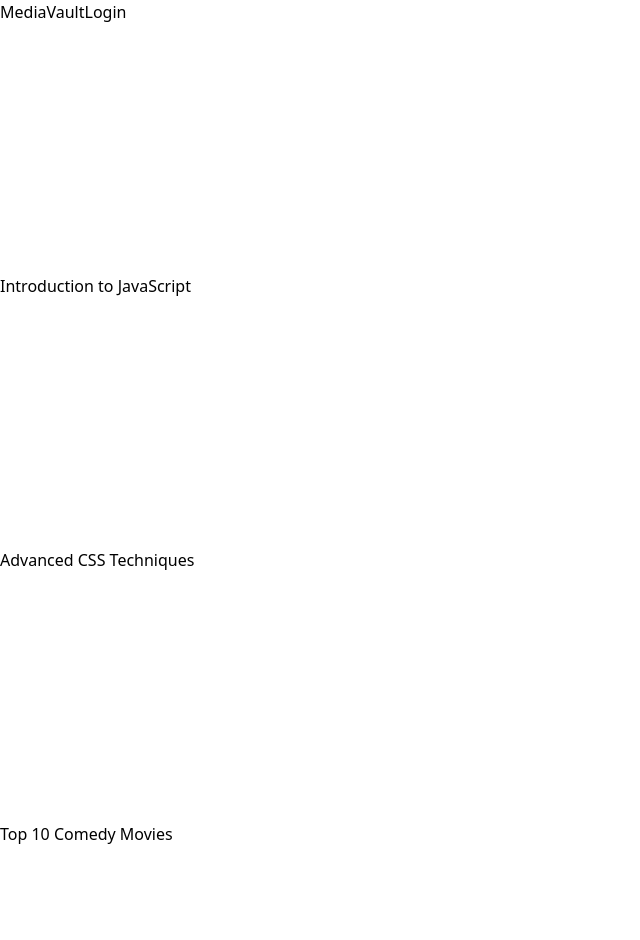
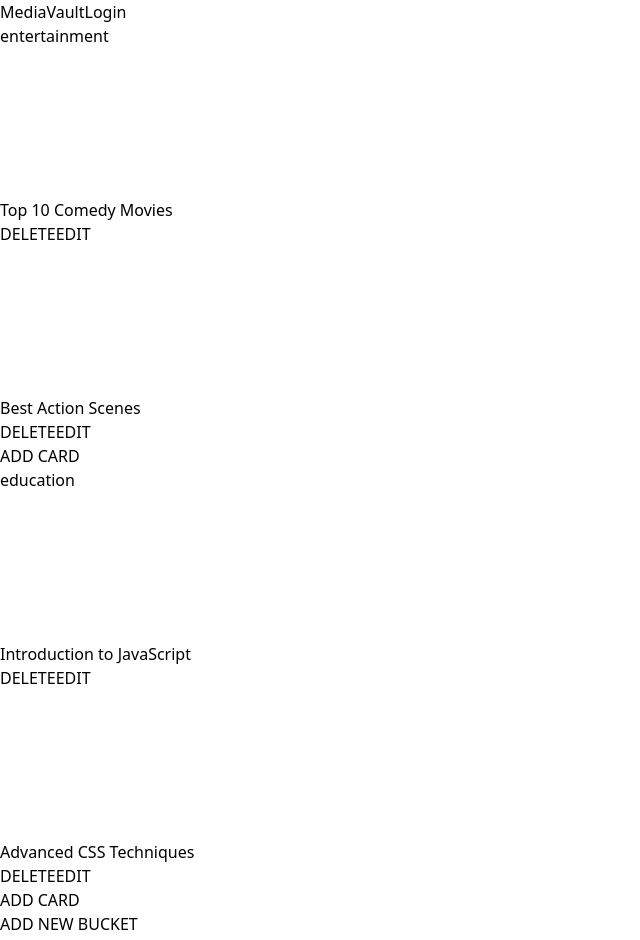
Before and after one commit to sharma-dikshant/MediaVault, a React (Vite) app: page /vault in a window 1280 px wide. Shown: the top 940 px of the page, without its empty margins (0-640 px from the left). Built offline with nearby package versions, Linux system fonts and the light colour scheme.

Commit message:
implemented create card, delete card, create bucket and created modal window

```diff
--- /dev/null
+++ b/src/features/bucket/Bucket.jsx
@@ -0,0 +1,50 @@
+import { useState } from "react";
+import { useDispatch } from "react-redux";
+import { updateBucketName } from "./bucketSlice";
+import Card from "../card/Card";
+import Modal from "../../ui/Modal";
+import CreateCardForm from "../card/CreateCardForm";
+
+function Bucket({ bucket, vault }) {
+  const dispatch = useDispatch();
+
+  const [bucketName, setBucketName] = useState("");
+  function handleUpdateBucketName(oldBucketName) {
+    if (!bucketName) return;
+    // dispatch action to update bucket name
+    dispatch(
+      updateBucketName({
+        oldBucketName,
+        newBucketName: bucketName,
+      })
+    );
+    // reset bucket name
+    setBucketName("");
+  }
+  //   return <div>bucket</div>
+  return (
+    <div>
+      <h1 className="text-2xl uppercase">
+        <input
+          type="text"
+          defaultValue={bucket}
+          onChange={(e) => setBucketName(e.target.value)}
+          onBlur={() => handleUpdateBucketName(bucket)}
+        />
+      </h1>
+      {vault[bucket]?.map((card, i) => (
+        <Card card={card} key={i} bucketName={bucket} index={i} />
+      ))}
+      <Modal>
+        <Modal.Open>
+          <button className="bg-blue-500 text-blue-50 p-2">ADD CARD</button>
+        </Modal.Open>
+        <Modal.Window>
+          <CreateCardForm bucketName={bucket} />
+        </Modal.Window>
+      </Modal>
+    </div>
+  );
+}
+
+export default Bucket;
--- /dev/null
+++ b/src/features/bucket/CreateBucketForm.jsx
@@ -0,0 +1,32 @@
+import { useState } from "react";
+import { useDispatch } from "react-redux";
+import { createBucket } from "./bucketSlice";
+
+function CreateBucketForm() {
+  const dispatch = useDispatch();
+  const [bucketName, setBucketName] = useState("");
+  function handleCreateBucket(e) {
+    e.preventDefault();
+    if (!bucketName) return;
+    // dispatch action to create bucket
+    dispatch(createBucket({ bucketName }));
+    // reset bucket name
+    setBucketName("");
+  }
+
+  return (
+    <div>
+      <form onSubmit={handleCreateBucket}>
+        <label htmlFor="bucketName">Bucket Name</label>
+        <input
+          type="text"
+          name="bucketName"
+          onChange={(e) => setBucketName(e.target.value)}
+        />
+        <button>ADD BUCKET</button>
+      </form>
+    </div>
+  );
+}
+
+export default CreateBucketForm;
--- a/src/features/bucket/bucketSlice.js
+++ b/src/features/bucket/bucketSlice.js
@@ -4,21 +4,21 @@ const initialState = {
   entertainment: [
     {
       name: "Top 10 Comedy Movies",
-      videoLink: "./newton_-_63040 (720p).mp4",
+      videoLink: "https://www.youtube.com/watch?v=gJmz31JywM0",
     },
     {
       name: "Best Action Scenes",
-      videoLink: "./newton_-_63040 (720p).mp4",
+      videoLink: "https://www.youtube.com/watch?v=gJmz31JywM0",
     },
   ],
   education: [
     {
       name: "Introduction to JavaScript",
-      videoLink: "./newton_-_63040 (720p).mp4",
+      videoLink: "https://www.youtube.com/watch?v=gJmz31JywM0",
     },
     {
       name: "Advanced CSS Techniques",
-      videoLink: "./newton_-_63040 (720p).mp4",
+      videoLink: "https://www.youtube.com/watch?v=gJmz31JywM0",
     },
   ],
 };
--- a/src/features/card/Card.jsx
+++ b/src/features/card/Card.jsx
@@ -1,16 +1,24 @@
 import ReactPlayer from "react-player/youtube";
-function Card({ card }) {
+import { removeCard } from "../bucket/bucketSlice";
+import { useDispatch } from "react-redux";
+function Card({ card, index, bucketName }) {
+  const dispatch = useDispatch();
+  function handleDelete() {
+    dispatch(removeCard({ bucketName, cardIndex: index }));
+    console.log("Delete card", index);
+  }
+
   return (
-    <div>
+    <div className="border p-3 m-1 bg-slate-200">
       <div>
-        <ReactPlayer
-          url="https://www.youtube.com/watch?v=LXb3EKWsInQ"
-          width={250}
-          height={250}
-        />
+        <ReactPlayer url={card?.videoLink} width={150} height={150} />
       </div>
       <div>
-        <h2>{card.name}</h2>
+        <h2>{card?.name}</h2>
+      </div>
+      <div className="flex justify-between">
+        <button onClick={handleDelete}>DELETE</button>
+        <button>EDIT</button>
       </div>
     </div>
   );
--- /dev/null
+++ b/src/features/card/CreateCardForm.jsx
@@ -0,0 +1,40 @@
+import { useState } from "react";
+import { addCard } from "../bucket/bucketSlice";
+import { useDispatch } from "react-redux";
+
+function CreateCardForm({ bucketName }) {
+  const dispatch = useDispatch();
+  const [cardName, setCardName] = useState("");
+  const [cardVideoLink, setCardVideoLink] = useState("");
+
+  function handleAddCard() {
+    if (!cardName || !cardVideoLink) return;
+    const newCard = {
+      name: cardName,
+      videoLink: cardVideoLink,
+    };
+    // dispatch action to add card
+    dispatch(addCard({ bucketName, card: newCard }));
+    setCardName("");
+    setCardVideoLink("");
+  }
+  return (
+    <div className="flex">
+      <input
+        type="text"
+        value={cardName}
+        onChange={(e) => setCardName(e.target.value)}
+        placeholder="Card Name"
+      />
+      <input
+        type="text"
+        value={cardVideoLink}
+        onChange={(e) => setCardVideoLink(e.target.value)}
+        placeholder="Card Video Link"
+      />
+      <button onClick={handleAddCard}>CREATE CARD</button>
+    </div>
+  );
+}
+
+export default CreateCardForm;
--- a/src/pages/Vault.jsx
+++ b/src/pages/Vault.jsx
@@ -1,17 +1,33 @@
-import { vault } from "../data/vaultDetail";
-import Card from "../features/card/Card";
+import { useSelector } from "react-redux";
+import Modal from "../ui/Modal";
+import CreateBucketForm from "../features/bucket/CreateBucketForm";
+import Bucket from "../features/bucket/Bucket";
+
 function Vault() {
+  const vault = useSelector((state) => state.bucket) || {};
+
   return (
-    <div className="flex justify-around p-4">
-      <div>
-        {vault.education.map((card, i) => (
-          <Card card={card} key={i} />
-        ))}
+    <div>
+      <div className="flex">
+        {Object.keys(vault).map((bucket, i) => {
+          return (
+            <div key={i}>
+              <Bucket bucket={bucket} vault={vault} />
+            </div>
+          );
+        })}
       </div>
-      <div>
-        {vault.entertainment.map((card) => (
-          <Card card={card} key={card.id} />
-        ))}
+      <div className="m-2">
+        <Modal>
+          <Modal.Open>
+            <button className="p-2 bg-blue-500 text-blue-100">
+              ADD NEW BUCKET
+            </button>
+          </Modal.Open>
+          <Modal.Window>
+            <CreateBucketForm />
+          </Modal.Window>
+        </Modal>
       </div>
     </div>
   );
--- /dev/null
+++ b/src/ui/Modal.jsx
@@ -0,0 +1,54 @@
+import { cloneElement, createContext, useContext, useState } from "react";
+import { createPortal } from "react-dom";
+
+const ModalContext = createContext();
+
+function Modal({ children }) {
+  const [openName, setOpenName] = useState("");
+  const close = () => setOpenName("");
+  const open = (name) => setOpenName(name);
+
+  return (
+    <ModalContext.Provider value={{ openName, open, close }}>
+      {children}
+    </ModalContext.Provider>
+  );
+}
+
+function Open({ children, opens: openWindowName }) {
+  const { open } = useContext(ModalContext);
+
+  return cloneElement(children, { onClick: () => open(openWindowName) });
+}
+
+function Window({ children, name }) {
+  const { openName, close } = useContext(ModalContext);
+
+  if (name !== openName) return null;
+
+  return createPortal(
+    <div className="fixed inset-0 flex items-center justify-center z-50">
+      {/* Background Overlay */}
+      <div className="fixed inset-0 bg-black bg-opacity-50 backdrop-blur-sm"></div>
+
+      {/* Modal Content */}
+      <div className="relative bg-white rounded-lg shadow-xl w-full max-w-lg max-h-[90vh] mx-4 p-6 space-y-4 overflow-auto">
+        <div className="flex justify-end">
+          <button
+            onClick={close}
+            className="p-2 rounded-full hover:bg-gray-200"
+          >
+            CLOSE
+          </button>
+        </div>
+        {cloneElement(children, { onCloseModal: close })}
+      </div>
+    </div>,
+    document.body
+  );
+}
+
+Modal.Open = Open;
+Modal.Window = Window;
+
+export default Modal;
```
